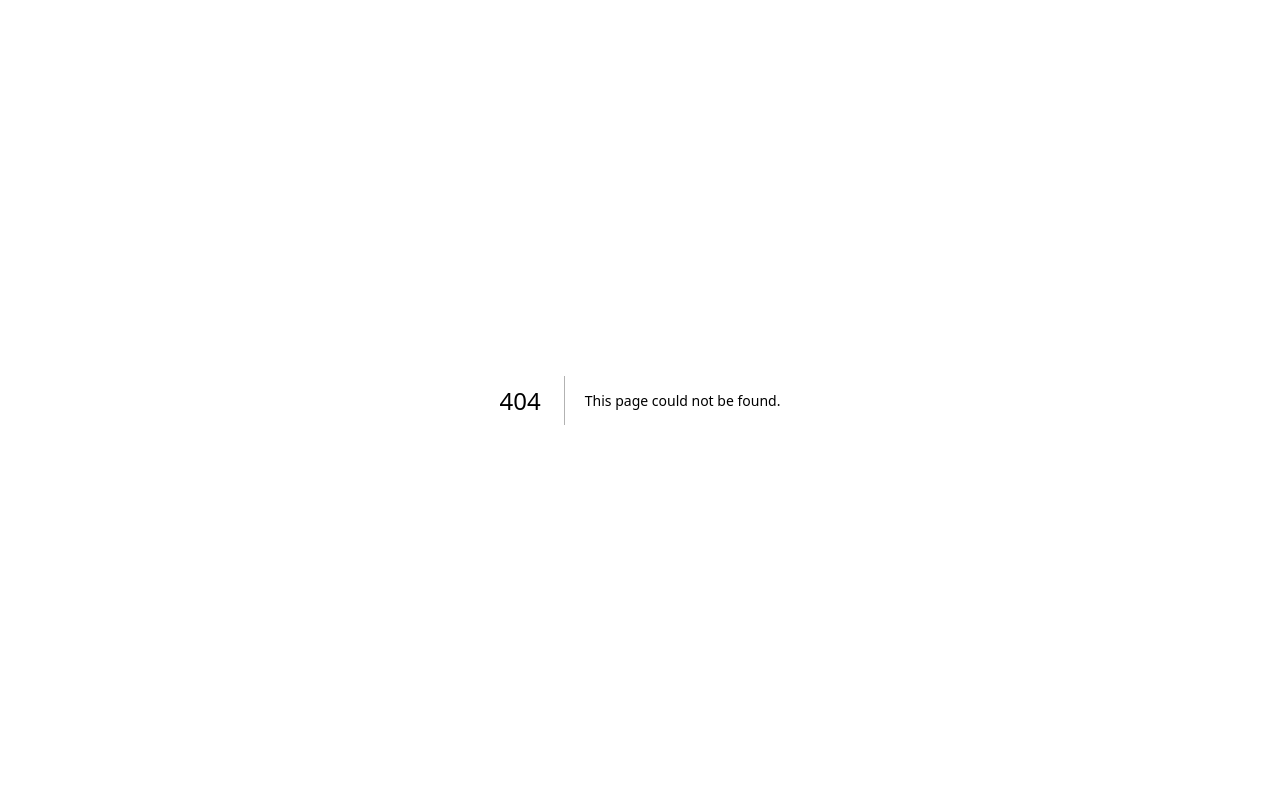
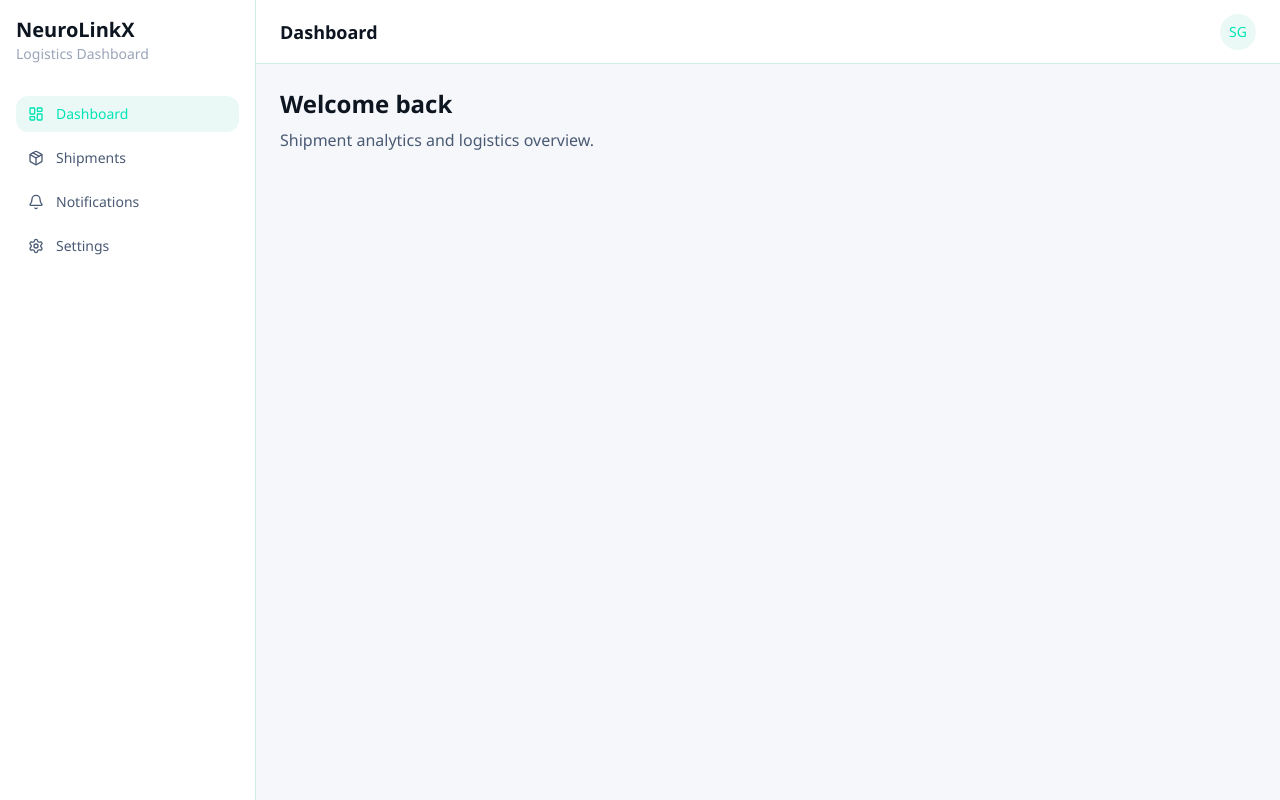
Before and after one commit to snehagoswami02/neurolinkx-fe, a Next.js app: page /dashboard in a window 1280 px wide. Before the commit this address had no page. Built offline with nearby package versions, Linux system fonts and the light colour scheme.

Commit message:
feat: add dashboard shell layout with sidebar navigation

```diff
--- /dev/null
+++ b/src/app/dashboard/page.tsx
@@ -0,0 +1,17 @@
+import { DashboardShell } from "@/components/layout/dashboard-shell";
+
+export default function DashboardPage() {
+  return (
+    <DashboardShell>
+      <div>
+        <h1 className="text-2xl font-semibold text-[var(--color-text)]">
+          Welcome back
+        </h1>
+
+        <p className="mt-2 text-[var(--color-text-2)]">
+          Shipment analytics and logistics overview.
+        </p>
+      </div>
+    </DashboardShell>
+  );
+}
--- /dev/null
+++ b/src/components/layout/app-sidebar.tsx
@@ -0,0 +1,87 @@
+"use client";
+
+import Link from "next/link";
+import { usePathname } from "next/navigation";
+
+import {
+  Bell,
+  LayoutDashboard,
+  Package,
+  Settings,
+} from "lucide-react";
+
+import { cn } from "@/lib/utils";
+
+const navigation = [
+  {
+    label: "Dashboard",
+    href: "/dashboard",
+    icon: LayoutDashboard,
+  },
+  {
+    label: "Shipments",
+    href: "/shipments",
+    icon: Package,
+  },
+  {
+    label: "Notifications",
+    href: "/notifications",
+    icon: Bell,
+  },
+  {
+    label: "Settings",
+    href: "/settings",
+    icon: Settings,
+  },
+];
+
+export function AppSidebar() {
+  const pathname = usePathname();
+
+  return (
+    <aside
+      className="
+        hidden md:flex
+        h-screen w-64 flex-col
+        border-r border-[var(--color-border)]
+        bg-[var(--color-surface)]
+        p-4
+      "
+    >
+      <div className="mb-8">
+        <h1 className="text-xl font-semibold text-[var(--color-text)]">
+          NeuroLinkX
+        </h1>
+
+        <p className="text-sm text-[var(--color-text-3)]">
+          Logistics Dashboard
+        </p>
+      </div>
+
+      <nav className="flex flex-col gap-2">
+        {navigation.map((item) => {
+          const Icon = item.icon;
+
+          const active = pathname === item.href;
+
+          return (
+            <Link
+              key={item.href}
+              href={item.href}
+              className={cn(
+                "flex items-center gap-3 rounded-lg px-3 py-2 text-sm transition-all",
+                active
+                  ? "bg-[var(--color-primary-dim)] text-[var(--color-primary)]"
+                  : "text-[var(--color-text-2)] hover:bg-[var(--color-surface-2)]"
+              )}
+            >
+              <Icon className="h-4 w-4" />
+
+              {item.label}
+            </Link>
+          );
+        })}
+      </nav>
+    </aside>
+  );
+}
--- /dev/null
+++ b/src/components/layout/dashboard-shell.tsx
@@ -0,0 +1,26 @@
+import { ReactNode } from "react";
+
+import { AppSidebar } from "./app-sidebar";
+import { Topbar } from "./topbar";
+
+interface DashboardShellProps {
+  children: ReactNode;
+}
+
+export function DashboardShell({
+  children,
+}: DashboardShellProps) {
+  return (
+    <div className="flex min-h-screen bg-[var(--color-bg)]">
+      <AppSidebar />
+
+      <div className="flex flex-1 flex-col">
+        <Topbar />
+
+        <main className="flex-1 p-6">
+          {children}
+        </main>
+      </div>
+    </div>
+  );
+}
--- /dev/null
+++ b/src/components/layout/topbar.tsx
@@ -0,0 +1,32 @@
+export function Topbar() {
+  return (
+    <header
+      className="
+        flex h-16 items-center justify-between
+        border-b border-[var(--color-border)]
+        bg-[var(--color-surface)]
+        px-6
+      "
+    >
+      <div>
+        <h2 className="text-lg font-semibold text-[var(--color-text)]">
+          Dashboard
+        </h2>
+      </div>
+
+      <div className="flex items-center gap-3">
+        <div
+          className="
+            flex h-9 w-9 items-center justify-center
+            rounded-full
+            bg-[var(--color-primary-dim)]
+            text-sm font-medium
+            text-[var(--color-primary)]
+          "
+        >
+          SG
+        </div>
+      </div>
+    </header>
+  );
+}
```
